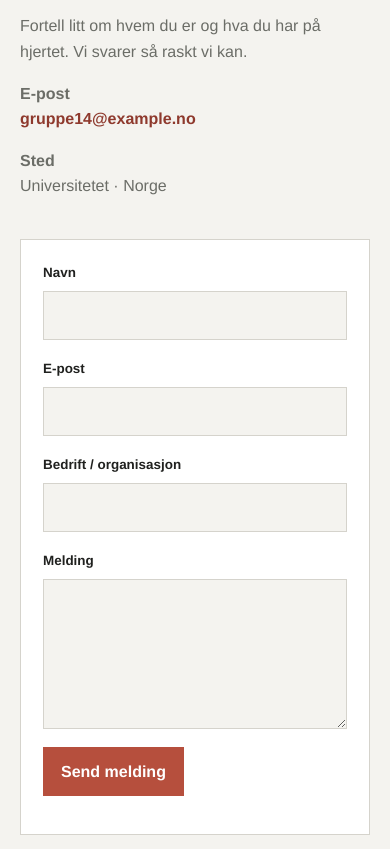
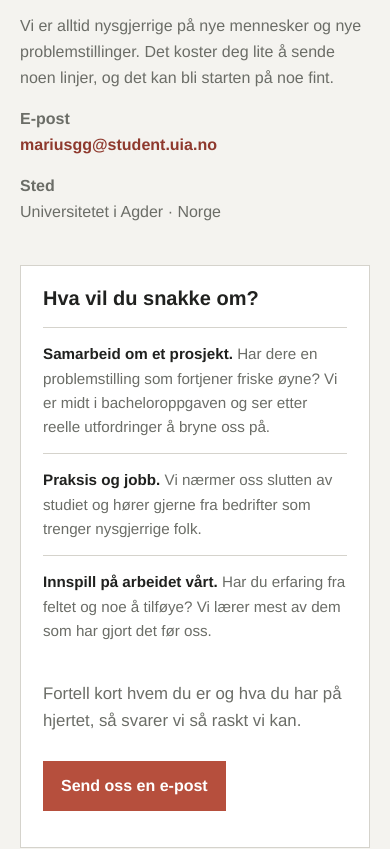
Before and after one commit to Erfan717/Gruppe-14-Portfolio, a plain HTML site: page contact.html in a window 390 px wide. Shown: the part 799-1648 px from the top of the page. Drawn offline with Linux system fonts and the light colour scheme.

Commit message:
Endringer av kontaktsiden

```diff
--- a/contact.html
+++ b/contact.html
@@ -4,5 +4,5 @@
 <body>
 <header class="site-header"><nav class="nav" aria-label="Hovedmeny"><a class="logo" href="index.html"><span class="logo-mark">G14</span><span>Gruppe 14</span></a><div class="nav-links"><a href="index.html">Hjem</a><a href="about.html">Om oss</a><a href="projects.html">Prosjekter</a><a href="bachelor.html">Bachelor</a><a class="active" href="contact.html">Kontakt</a></div><a class="nav-cta" href="contact.html">Ta kontakt</a></nav></header>
 <main><section class="page-hero"><div class="container"><p class="eyebrow">La oss snakke</p><h1>Har du en idé?</h1><p>Vi hører gjerne fra bedrifter, samarbeidspartnere og andre som er nysgjerrige på det vi gjør.</p></div></section>
-<section class="section"><div class="container contact-layout"><div><p class="kicker">Kontakt gruppen</p><h2>En god samtale kan starte her.</h2><div class="contact-details"><p>Fortell litt om hvem du er og hva du har på hjertet. Vi svarer så raskt vi kan.</p><p><strong>E-post</strong><br><a href="mailto:gruppe14@example.no">gruppe14@example.no</a></p><p><strong>Sted</strong><br>Universitetet · Norge</p></div></div><form data-contact-form><div class="form-grid"><label>Navn<input type="text" name="name" autocomplete="name" required></label><label>E-post<input type="email" name="email" autocomplete="email" required></label><label class="full">Bedrift / organisasjon<input type="text" name="company"></label><label class="full">Melding<textarea name="message" required></textarea></label><div class="full"><button class="button" type="submit">Send melding</button><p class="form-status" aria-live="polite"></p></div></div></form></div></section></main>
+<section class="section"><div class="container contact-layout"><div><p class="kicker">Kontakt gruppen</p><h2>En god samtale kan starte her.</h2><div class="contact-details"><p>Vi er alltid nysgjerrige på nye mennesker og nye problemstillinger. Det koster deg lite å sende noen linjer, og det kan bli starten på noe fint.</p><p><strong>E-post</strong><br><a href="mailto:mariusgg@student.uia.no">mariusgg@student.uia.no</a></p><p><strong>Sted</strong><br>Universitetet i Agder · Norge</p></div></div><div class="contact-card"><h3>Hva vil du snakke om?</h3><ul class="contact-reasons"><li><strong>Samarbeid om et prosjekt.</strong> Har dere en problemstilling som fortjener friske øyne? Vi er midt i bacheloroppgaven og ser etter reelle utfordringer å bryne oss på.</li><li><strong>Praksis og jobb.</strong> Vi nærmer oss slutten av studiet og hører gjerne fra bedrifter som trenger nysgjerrige folk.</li><li><strong>Innspill på arbeidet vårt.</strong> Har du erfaring fra feltet og noe å tilføye? Vi lærer mest av dem som har gjort det før oss.</li></ul><p class="prose">Fortell kort hvem du er og hva du har på hjertet, så svarer vi så raskt vi kan.</p><a class="button" href="mailto:mariusgg@student.uia.no?subject=Henvendelse%20til%20Gruppe%2014">Send oss en e-post</a><p class="contact-note"></p></div></div></section></main>
 <footer class="site-footer"><div class="container footer-row"><a class="logo" href="index.html"><span class="logo-mark">G14</span><span>Gruppe 14</span></a><span>© <span data-year></span> Gruppe 14.</span></div></footer><script src="script.js"></script></body></html>
--- a/script.js
+++ b/script.js
@@ -1,17 +1,3 @@
 document.querySelectorAll('[data-year]').forEach((element) => {
   element.textContent = new Date().getFullYear();
 });
-
-const form = document.querySelector('[data-contact-form]');
-if (form) {
-  form.addEventListener('submit', (event) => {
-    event.preventDefault();
-    if (!form.checkValidity()) {
-      form.reportValidity();
-      return;
-    }
-    const status = form.querySelector('.form-status');
-    status.textContent = 'Takk for meldingen. Vi tar kontakt så snart vi kan.';
-    form.reset();
-  });
-}
--- a/styles.css
+++ b/styles.css
@@ -74,14 +74,13 @@ h3 { font-size: 1.25rem; }
 .contact-layout { display: grid; grid-template-columns: .8fr 1.2fr; gap: 80px; align-items: start; }
 .contact-details { color: var(--muted); }
 .contact-details a { color: var(--accent-dark); font-weight: 700; }
-form { padding: 34px; background: var(--white); border: 1px solid var(--line); border-radius: 0; box-shadow: none; }
-.form-grid { display: grid; grid-template-columns: 1fr 1fr; gap: 18px; }
-label { display: grid; gap: 7px; color: var(--ink); font-size: .84rem; font-weight: 700; }
-input, textarea { width: 100%; padding: 13px 14px; color: var(--ink); background: var(--paper); border: 1px solid var(--line); border-radius: 0; font: inherit; }
-input:focus, textarea:focus { outline: 2px solid var(--accent); outline-offset: 1px; }
-textarea { min-height: 150px; resize: vertical; }
-.full { grid-column: 1 / -1; }
-.form-status { margin: 16px 0 0; color: var(--accent-dark); font-weight: 700; }
+.contact-card { padding: 34px; background: var(--white); border: 1px solid var(--line); }
+.contact-card h3 { margin-bottom: 18px; }
+.contact-reasons { margin: 0 0 24px; padding: 0; list-style: none; }
+.contact-reasons li { padding: 14px 0; border-top: 1px solid var(--line); color: var(--muted); font-size: .95rem; }
+.contact-reasons strong { color: var(--ink); }
+.contact-card .prose { margin-bottom: 26px; }
+.contact-note { margin: 14px 0 0; color: var(--muted); font-size: .82rem; }
 
 .site-footer { padding: 35px 0; color: #b4c1ba; background: var(--ink); }
 .footer-row { display: flex; justify-content: space-between; gap: 20px; font-size: .86rem; }
@@ -105,9 +104,7 @@ textarea { min-height: 150px; resize: vertical; }
   .stats { gap: 10px; }
   .stat strong { font-size: 1.7rem; }
   .timeline { grid-template-columns: 1fr; gap: 8px; }
-  form { margin-top: 40px; padding: 22px; }
-  .form-grid { grid-template-columns: 1fr; }
-  .full { grid-column: auto; }
+  .contact-card { margin-top: 40px; padding: 22px; }
   .button-quiet { margin: 10px 0 0; }
   .footer-row { display: block; }
   .footer-row span { display: block; margin-top: 8px; }
```
Also changed, not shown: 3 other files.
